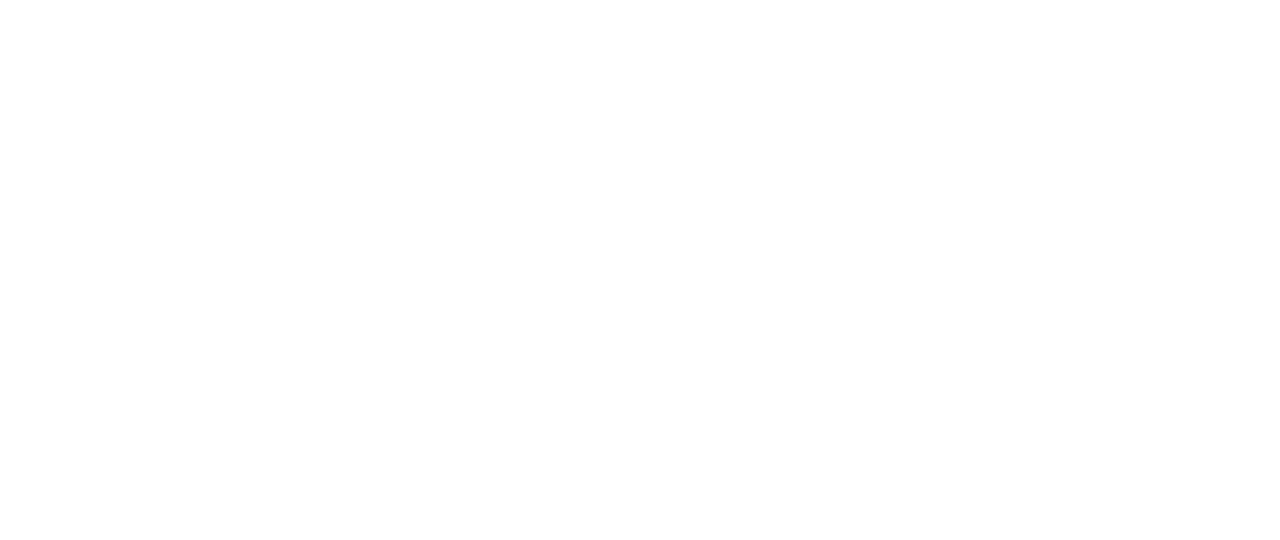
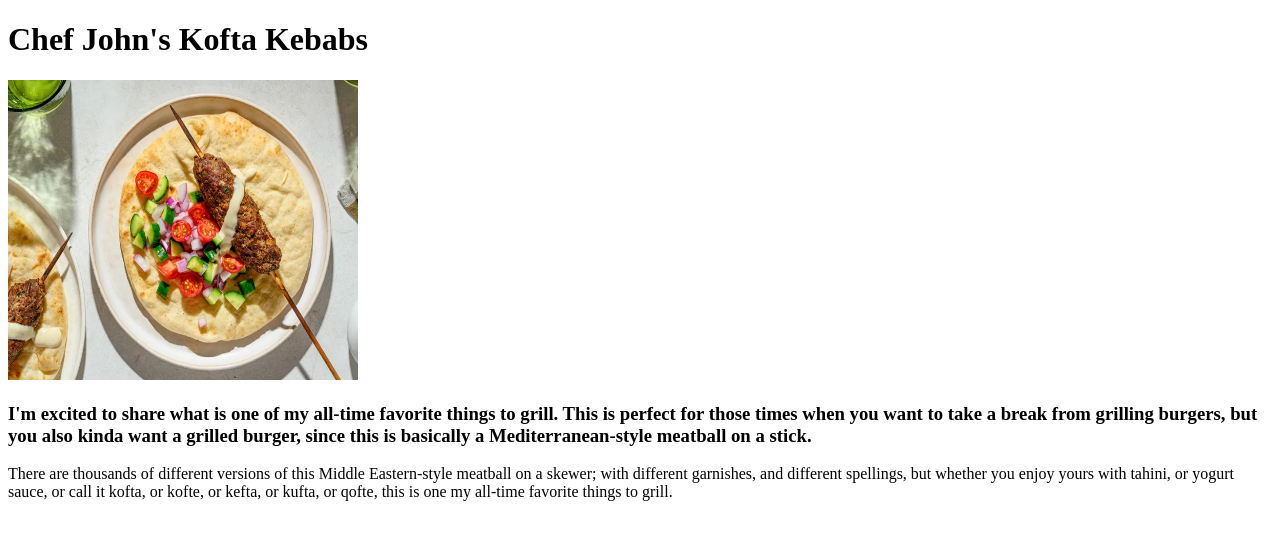
Before and after one commit to AliHassanL12/Odin-Recipes-, a plain HTML site: page recipes/kofta.html in a window 1280 px wide. Drawn offline with Linux system fonts and the light colour scheme.

Commit message:
Add Kofta recipe heading and description

```diff
--- a/recipes/kofta.html
+++ b/recipes/kofta.html
@@ -5,6 +5,10 @@
         <title>Chef John's Kofta Kebabs</title>
     </head>
     <body>
+        <h1>Chef John's Kofta Kebabs</h1>
+        <img src="../img/kofte.webp" alt="Delicious kofta kebab" width="350" height="300">
+        <h3>I'm excited to share what is one of my all-time favorite things to grill. This is perfect for those times when you want to take a break from grilling burgers, but you also kinda want a grilled burger, since this is basically a Mediterranean-style meatball on a stick.</h3>
+        <p>There are thousands of different versions of this Middle Eastern-style meatball on a skewer; with different garnishes, and different spellings, but whether you enjoy yours with tahini, or yogurt sauce, or call it kofta, or kofte, or kefta, or kufta, or qofte, this is one my all-time favorite things to grill.</p>
 
     </body>
 </html>
```
